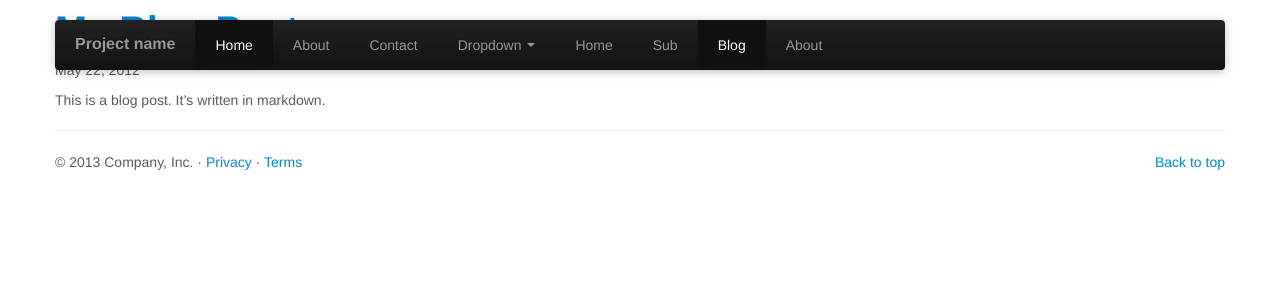
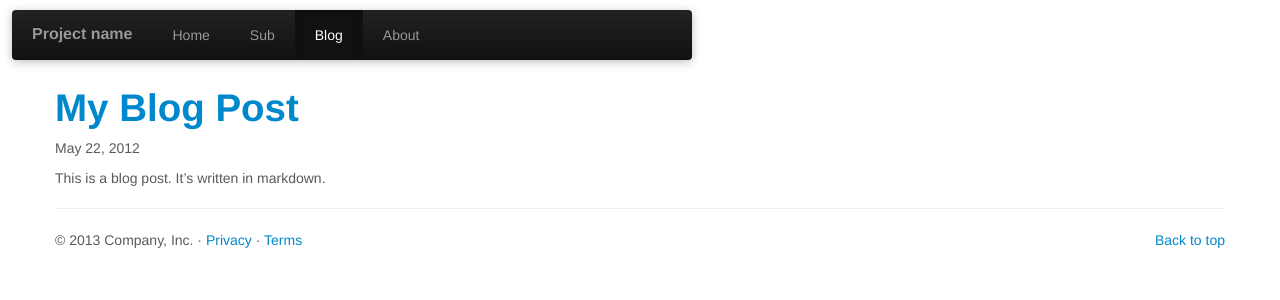
Before and after one commit to brunosan/smeadaptation.org, a Jekyll site: the page built from blog.html, in a window 1280 px wide. Shown: the top 300 px of the page. Built offline with Jekyll 4.4.1, drawn with Linux system fonts in a browser that asks for light colours; Markdown is read by kramdown in place of the engine named in the settings.

Commit message:
Basic Bootstrap+Jekyll

```diff
--- a/_includes/top_header.html
+++ b/_includes/top_header.html
@@ -5,7 +5,7 @@
       <div class="container">
 
         <div class="navbar navbar-inverse">
-          <div class="navbar-inner">
+          <div class="navbar-inner navbar-fixed-top navbar-borders">
             <!-- Responsive Navbar Part 1: Button for triggering responsive navbar (not covered in tutorial). Include responsive CSS to utilize. -->
             <button type="button" class="btn btn-navbar" data-toggle="collapse" data-target=".nav-collapse">
               <span class="icon-bar"></span>
@@ -16,22 +16,6 @@
             <!-- Responsive Navbar Part 2: Place all navbar contents you want collapsed withing .navbar-collapse.collapse. -->
             <div class="nav-collapse collapse">
               <ul class="nav">
-                <li class="active"><a href="#">Home</a></li>
-                <li><a href="#about">About</a></li>
-                <li><a href="#contact">Contact</a></li>
-                <!-- Read about Bootstrap dropdowns at http://twitter.github.com/bootstrap/javascript.html#dropdowns -->
-                <li class="dropdown">
-                  <a href="#" class="dropdown-toggle" data-toggle="dropdown">Dropdown <b class="caret"></b></a>
-                  <ul class="dropdown-menu">
-                    <li><a href="#">Action</a></li>
-                    <li><a href="#">Another action</a></li>
-                    <li><a href="#">Something else here</a></li>
-                    <li class="divider"></li>
-                    <li class="nav-header">Nav header</li>
-                    <li><a href="#">Separated link</a></li>
-                    <li><a href="#">One more separated link</a></li>
-                  </ul>
-                </li>
 				<!--Custom pages on site -->
 				{% for order in (0..99) %}
 				  {% for p in site.pages %}
--- a/_layouts/layout.html
+++ b/_layouts/layout.html
@@ -7,7 +7,7 @@
 		<div class="container">
 			{% include top_header.html %}
 
-			<div class="content">
+			<div class="content clean-top">
 				{{ content }}
 			</div>
 
```
Also changed, not shown: lib/css/style.css, 6 other files.
